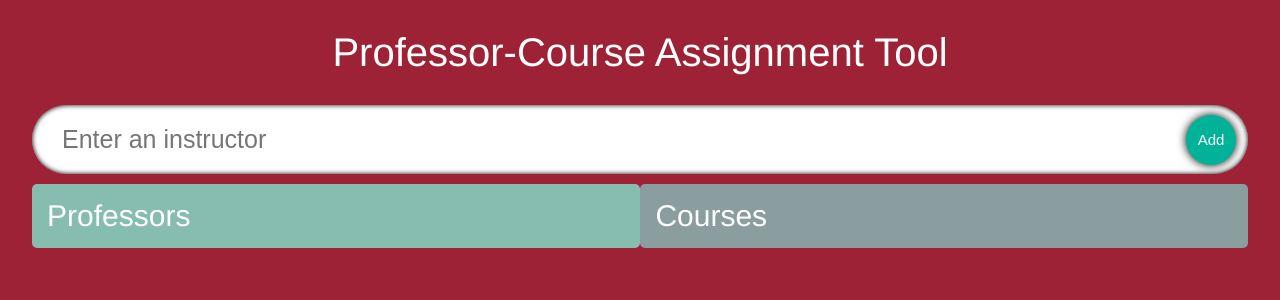
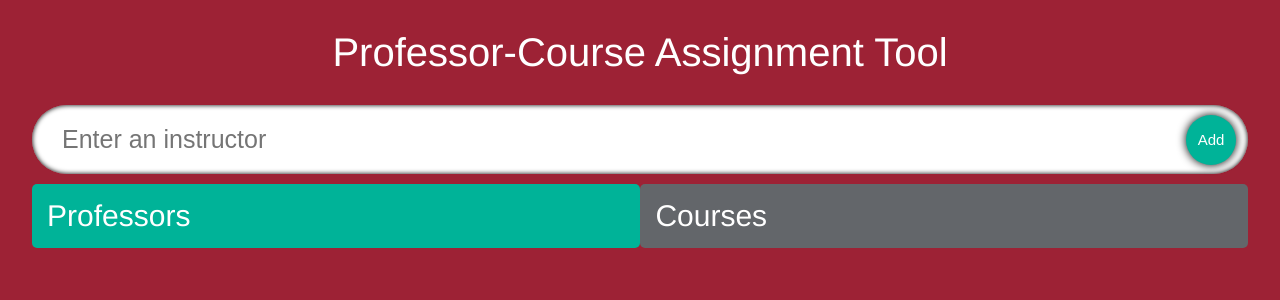
Before and after one commit to baileyjh/Professor-Course-Assignment-App, a React (Create React App) app: page / in a window 1280 px wide. Shown: the top 300 px of the page. Built offline with nearby package versions, Linux system fonts and the light colour scheme; the HTML template or start-up script is replaced by a standard one.

Commit message:
Install React Dnd

```diff
--- a/package.json
+++ b/package.json
@@ -11,6 +11,7 @@
     "@types/react": "^18.2.54",
     "@types/react-dom": "^18.2.18",
     "react": "^18.2.0",
+    "react-beautiful-dnd": "^13.1.1",
     "react-dom": "^18.2.0",
     "react-icons": "^5.0.1",
     "react-scripts": "5.0.1",
--- a/src/components/styles.css
+++ b/src/components/styles.css
@@ -58,7 +58,7 @@
     flex-direction: column;
     padding: 15px;
     border-radius: 5px;
-    background-color: #87bdb1;
+    background-color: #00b398;
 }
 
 .professors_heading {
@@ -136,5 +136,5 @@
 }
 
 .courses {
-    background-color: #8a9d9f;
+    background-color: #63666a;
 }
```
Also changed, not shown: 1 other file (tests, documents, lock files or other folders).
